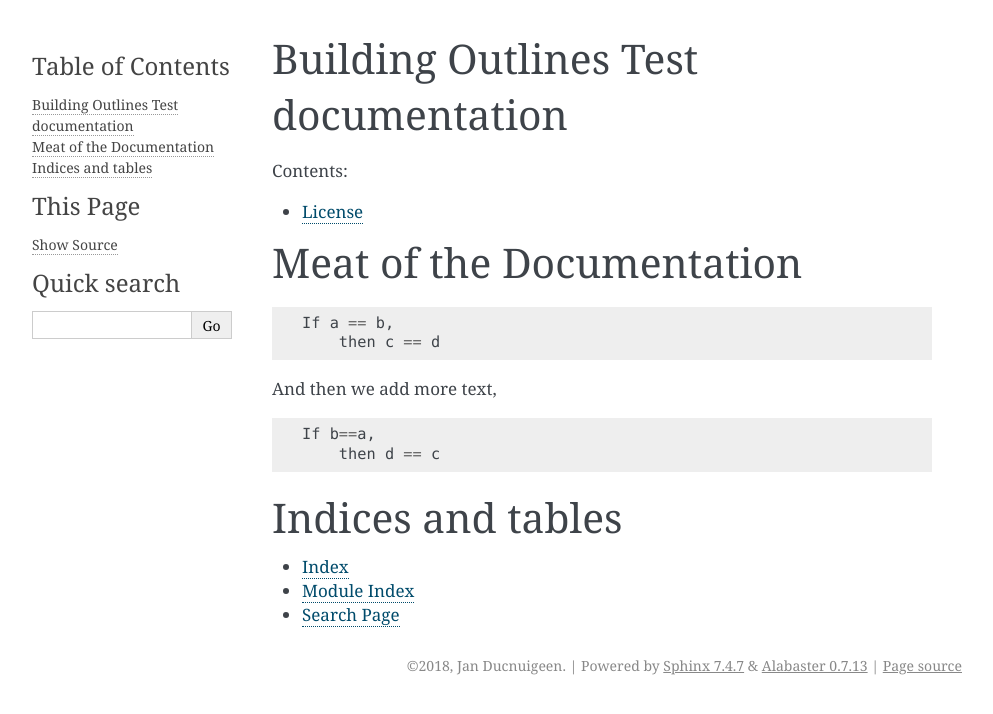
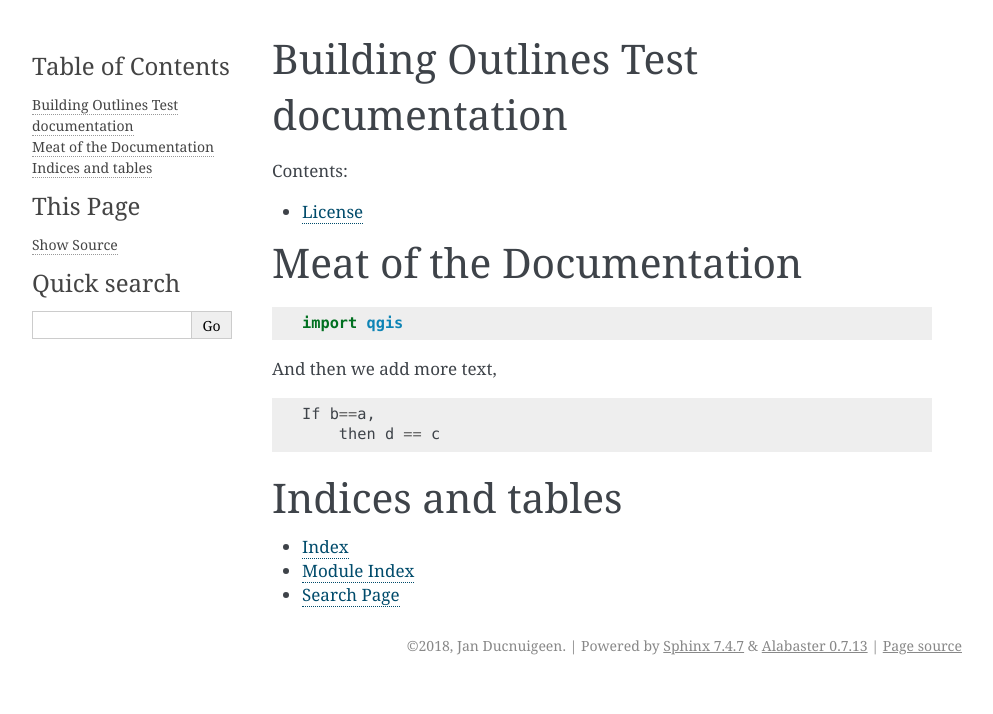
Before and after one commit to jducnuigeen/building_outlines_test, a Sphinx documentation site: the page built from docs/source/index.rst, in a window 1280 px wide. Shown: the top 714 px of the page, without its empty margins (148-1141 px from the left). Built offline with Sphinx 7.4.7, drawn with Linux system fonts in a browser that asks for light colours.

Commit message:
updated docs

```diff
--- a/docs/source/index.rst
+++ b/docs/source/index.rst
@@ -15,11 +15,10 @@ Contents:
 
 Meat of the Documentation
 =========================
-
+.. highlight:: python
 .. code-block:: python
 
-    If a == b,
-	then c == d
+    import qgis
 
 And then we add more text,
 
```
Also changed, not shown: 5 other files.
